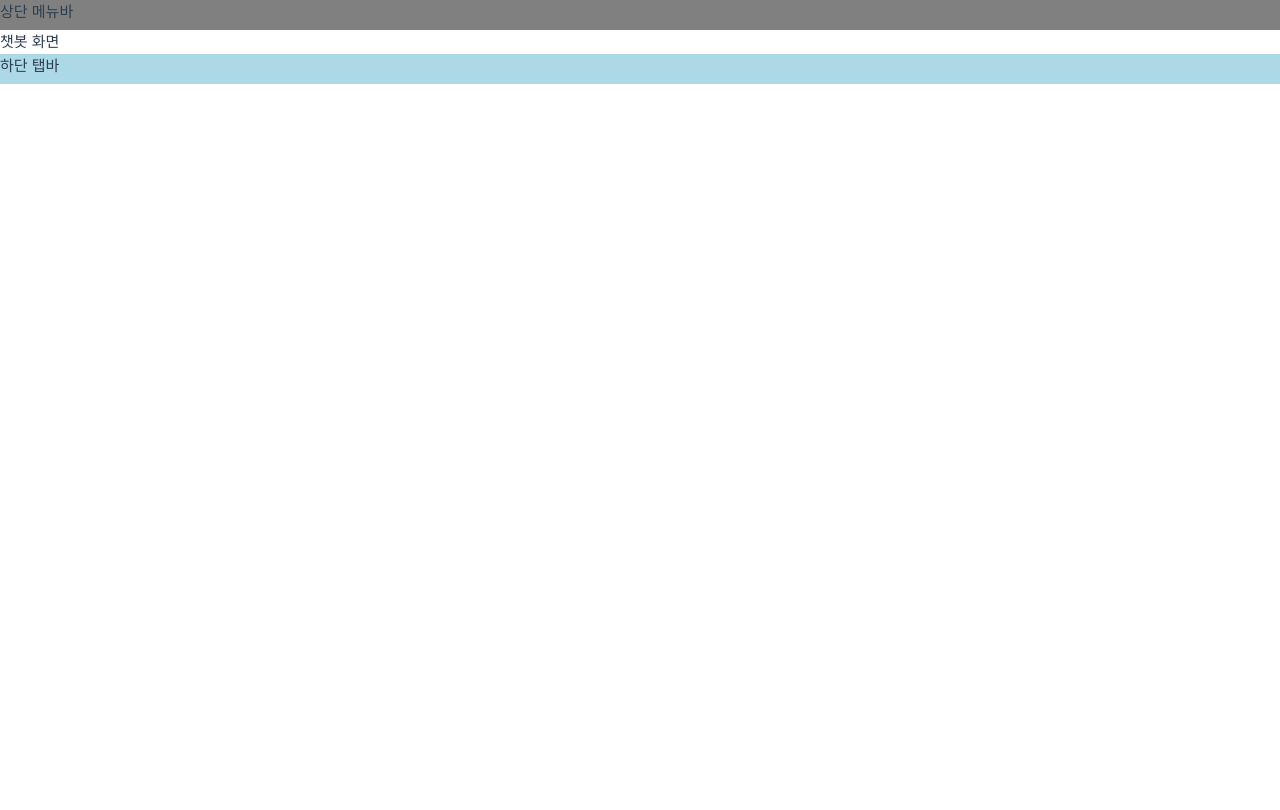
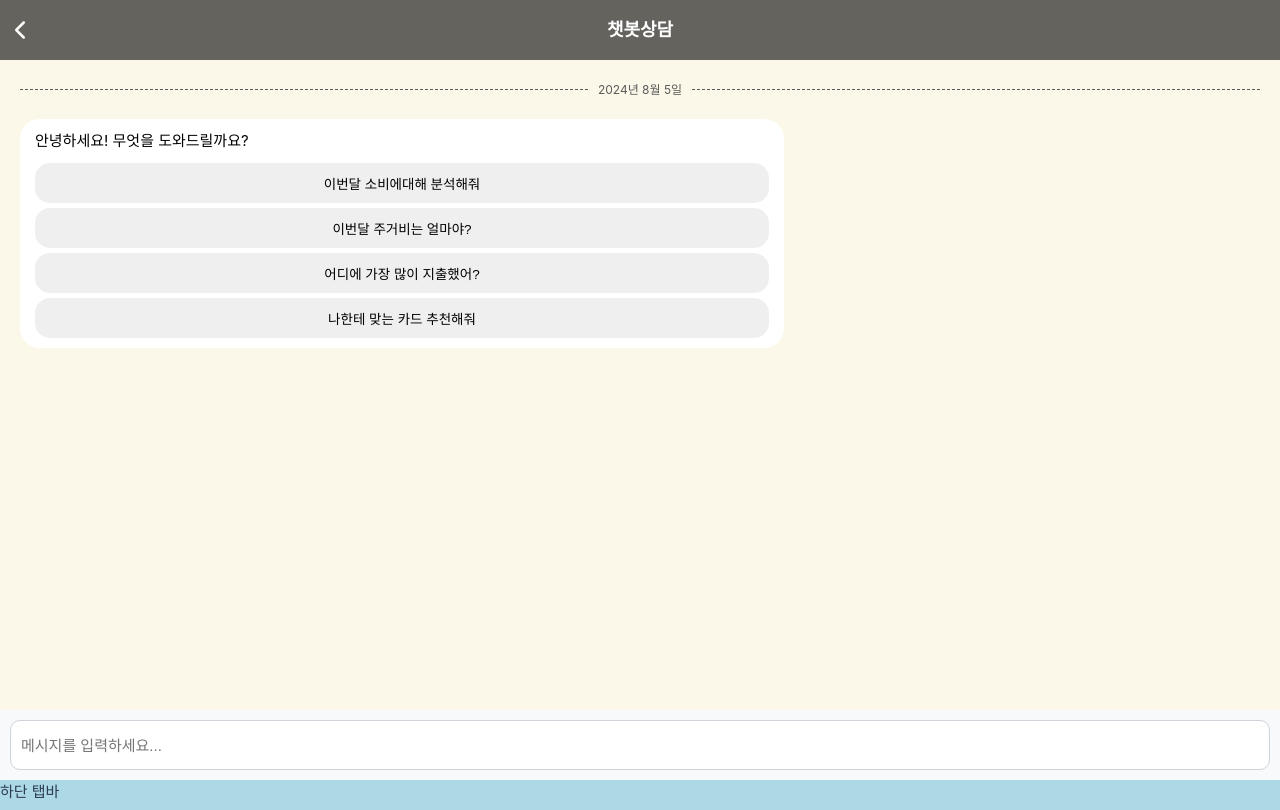
Before and after one commit to luckKBcky/FE, a Vue app: page / in a window 1280 px wide. Built offline with nearby package versions, Linux system fonts and the light colour scheme.

Commit message:
:sparkles: 채팅 기능 구현

```diff
--- a/package.json
+++ b/package.json
@@ -9,6 +9,10 @@
     "preview": "vite preview"
   },
   "dependencies": {
+    "@fortawesome/fontawesome-svg-core": "^6.6.0",
+    "@fortawesome/free-regular-svg-icons": "^6.6.0",
+    "@fortawesome/free-solid-svg-icons": "^6.6.0",
+    "@fortawesome/vue-fontawesome": "^3.0.8",
     "@mdi/js": "^7.4.47",
     "axios": "^1.6.8",
     "chart.js": "^4.4.2",
--- a/src/App.vue
+++ b/src/App.vue
@@ -1,8 +1,11 @@
 <script setup>
 import { RouterLink, RouterView } from 'vue-router'
-
+import { ref, provide } from 'vue';
 import NavigationBar from "@/components/navigationBar/NavigationBar.vue"
 import TabBar from "@/components/tabBar/TabBar.vue"
+
+const pageTitle = ref('상단 메뉴바');
+provide('pageTitle', pageTitle);
 </script>
 
 <template>
--- a/src/components/navigationBar/NavigationBar.vue
+++ b/src/components/navigationBar/NavigationBar.vue
@@ -1,16 +1,54 @@
 <script setup>
+import { inject } from 'vue';
+import { useRouter } from 'vue-router';
+
+const pageTitle = inject('pageTitle');
+const router = useRouter();
+
+const goBack = () => {
+  router.go(-1);
+};
 </script>
 
 <template>
-    <div class="nav-bar-container">
-        상단 메뉴바
+  <div class="nav-bar-container">
+    <div class="back-button" @click="goBack">
+        <font-awesome-icon :icon="['fas', 'chevron-left']" style="color: #ffffff;" />
     </div>
+    <div class="page-title">
+      {{ pageTitle }}
+    </div>
+    <div class="placeholder"></div> <!-- 오른쪽 여백을 위한 플레이스홀더 -->
+  </div>
 </template>
 
-<style>
+<style scoped>
 .nav-bar-container {
-    background-color: gray;
-    width: 100%;
-    height: 30px;
+  background-color: #64635E;
+  width: 100%;
+  height: 60px; /* 높이를 조금 늘렸습니다 */
+  display: flex;
+  align-items: center;
+  justify-content: space-between;
+  color: white;
+  position: relative;
+}
+
+.back-button {
+  padding-left: 15px;
+  font-size: 20px;
+  cursor: pointer;
+}
+
+.page-title {
+  position: absolute;
+  left: 50%;
+  transform: translateX(-50%);
+  font-weight: bold;
+  font-size: 18px; /* 글자 크기를 늘립니다 */
+}
+
+.placeholder {
+  width: 20px; /* 뒤로가기 버튼과 비슷한 크기의 여백 */
 }
 </style>
--- a/src/main.js
+++ b/src/main.js
@@ -6,8 +6,16 @@ import { createPinia } from 'pinia'
 import App from './App.vue'
 import router from './router'
 
+// fontawesome import
+import { library } from "@fortawesome/fontawesome-svg-core";
+import { fas } from "@fortawesome/free-solid-svg-icons";
+import { FontAwesomeIcon } from "@fortawesome/vue-fontawesome";
+library.add(fas);
+
+
 const app = createApp(App)
-
+//라이브러리 등록
+app.component("font-awesome-icon", FontAwesomeIcon);
 app.use(createPinia())
 app.use(router)
 
--- a/src/views/chat/Chat.vue
+++ b/src/views/chat/Chat.vue
@@ -1,6 +1,232 @@
+
 <script setup>
+import { inject, ref, onMounted, nextTick } from 'vue';
+
+const pageTitle = inject('pageTitle');
+const chatMessages = ref(null);
+const newMessage = ref('');
+const messages = ref([
+  {
+    text: '안녕하세요! 무엇을 도와드릴까요?',
+    sender: 'bot',
+    date: new Date(),
+    suggestions: [
+      "이번달 소비에대해 분석해줘",
+      "이번달 주거비는 얼마야?",
+      "어디에 가장 많이 지출했어?",
+      "나한테 맞는 카드 추천해줘"
+    ]
+  },
+]);
+
+const sendMessage = async (message = null) => {
+  const messageText = message || newMessage.value.trim();
+  if (messageText === '') return;
+
+  const userMessage = {
+    text: messageText,
+    sender: 'user',
+    date: new Date()
+  };
+  messages.value.push(userMessage);
+  newMessage.value = '';
+
+  await nextTick();
+  scrollToBottom();
+
+  simulateBotResponse(messageText);
+};
+
+const simulateBotResponse = async (userMessage) => {
+  let botResponse = '';
+
+  switch (userMessage) {
+    case "이번달 소비에대해 분석해줘":
+      botResponse = "이번 달 소비를 분석해보니, 식비가 가장 큰 비중을 차지하고 있습니다. 지난달에 비해 10% 증가했네요.";
+      break;
+    case "이번달 주거비는 얼마야?":
+      botResponse = "이번 달 주거비는 총 80만원입니다. 여기에는 월세, 관리비, 공과금이 포함되어 있습니다.";
+      break;
+    case "어디에 가장 많이 지출했어?":
+      botResponse = "이번 달 가장 많이 지출한 카테고리는 '식비'입니다. 전체 지출의 약 30%를 차지했네요.";
+      break;
+    case "나한테 맞는 카드 추천해줘":
+      botResponse = "사용 패턴을 분석해본 결과, 식비와 대중교통 혜택이 좋은 'A카드'가 적합해 보입니다.";
+      break;
+    default:
+      botResponse = "죄송합니다. 해당 질문에 대한 답변을 준비 중입니다.";
+  }
+
+  setTimeout(async () => {
+    const botMessage = {
+      text: botResponse,
+      sender: 'bot',
+      date: new Date()
+    };
+    messages.value.push(botMessage);
+    await nextTick();
+    scrollToBottom();
+  }, 1000);
+};
+
+const scrollToBottom = () => {
+  if (chatMessages.value) {
+    chatMessages.value.scrollTop = chatMessages.value.scrollHeight;
+  }
+};
+
+const showDateDivider = (index) => {
+  if (index === 0) return true;
+  const prevDate = messages.value[index - 1].date;
+  const currentDate = messages.value[index].date;
+  return !isSameDay(prevDate, currentDate);
+};
+
+const isSameDay = (date1, date2) => {
+  return date1.toDateString() === date2.toDateString();
+};
+
+const formatDate = (date) => {
+  return date.toLocaleDateString('ko-KR', {
+    year: 'numeric',
+    month: 'long',
+    day: 'numeric'
+  });
+};
+
+onMounted(() => {
+  pageTitle.value = '챗봇상담';
+  scrollToBottom();
+});
 </script>
 
+
 <template>
-    챗봇 화면
-</template>
+    <div class="chat-container">
+      <div class="chat-messages" ref="chatMessages">
+        <div v-for="(message, index) in messages" :key="index">
+          <div v-if="showDateDivider(index)" class="date-divider">
+            <span>{{ formatDate(message.date) }}</span>
+          </div>
+          <div :class="['message', message.sender]">
+            <div class="message-bubble">
+              {{ message.text }}
+              <div v-if="message.suggestions" class="suggestion-buttons">
+                <button
+                  v-for="suggestion in message.suggestions"
+                  :key="suggestion"
+                  @click="sendMessage(suggestion)"
+                >
+                  {{ suggestion }}
+                </button>
+              </div>
+            </div>
+          </div>
+        </div>
+      </div>
+      <div class="chat-input">
+        <input
+          v-model="newMessage"
+          @keyup.enter="sendMessage()"
+          placeholder="메시지를 입력하세요..."
+        />
+      </div>
+    </div>
+  </template>
+
+
+<style scoped>
+.chat-container {
+    display: flex;
+    flex-direction: column;
+    height: 90vh;
+    background-color: #FBF8E9;
+}
+
+.chat-messages {
+  flex: 1;
+  overflow-y: auto;
+  padding: 20px;
+}
+
+.message {
+  margin-bottom: 20px;
+  display: flex;
+}
+
+.message-bubble {
+  padding: 10px 15px;
+  border-radius: 20px;
+  max-width: 70%;
+}
+
+.user {
+  justify-content: flex-end;
+}
+
+.user .message-bubble {
+  background-color: #F9D759;
+  color: #000000;
+}
+
+.bot {
+  justify-content: flex-start;
+}
+
+.bot .message-bubble {
+  background-color: #ffffff;
+  color: black;
+}
+
+.date-divider {
+  display: flex;
+  align-items: center;
+  text-align: center;
+  margin: 0px 0px 20px 0px;
+  color: #5A5A5A;
+}
+
+.date-divider::before,
+.date-divider::after {
+  content: '';
+  flex: 1;
+  border-bottom: 1px dashed #5A5A5A;
+}
+
+.date-divider span {
+  padding: 0 10px;
+  font-size: 0.8em;
+}
+
+.chat-input {
+  height: 70px;
+  padding: 10px;
+  background-color: #f8f9fa;
+}
+
+.chat-input input {
+  width: 100%;
+  height: 100%;
+  padding: 10px;
+  border: 1px solid #ced4da;
+  border-radius: 10px;
+  font-size: 15px;
+}
+
+.suggestion-buttons {
+  display: flex;
+  flex-wrap: wrap;
+  gap: 5px;
+  margin-top: 10px;
+}
+
+.suggestion-buttons button {
+  border: none;
+  width: 100%;
+  padding: 10px 15px;
+  border-radius: 15px;
+  cursor: pointer;
+  font-size: 0.9em;
+}
+
+</style>
```
Also changed, not shown: 1 other file (tests, documents, lock files or other folders).
